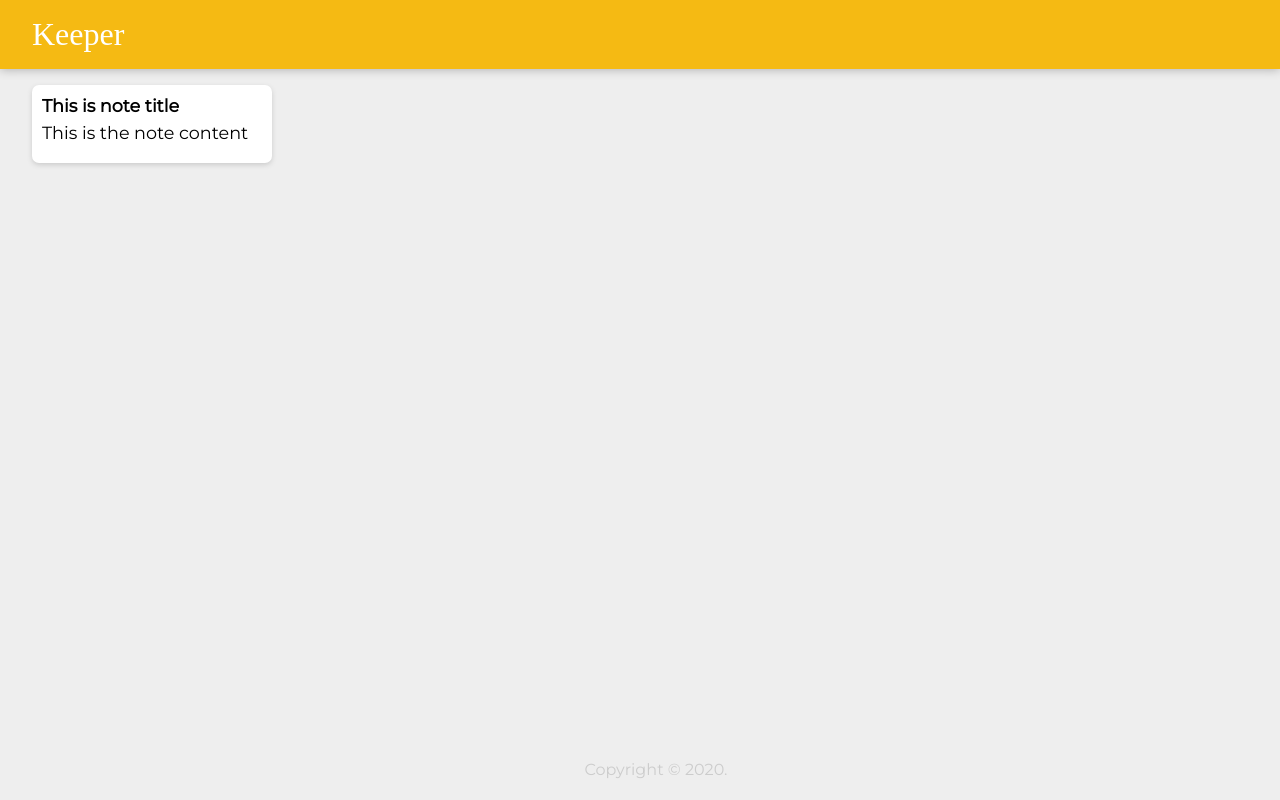
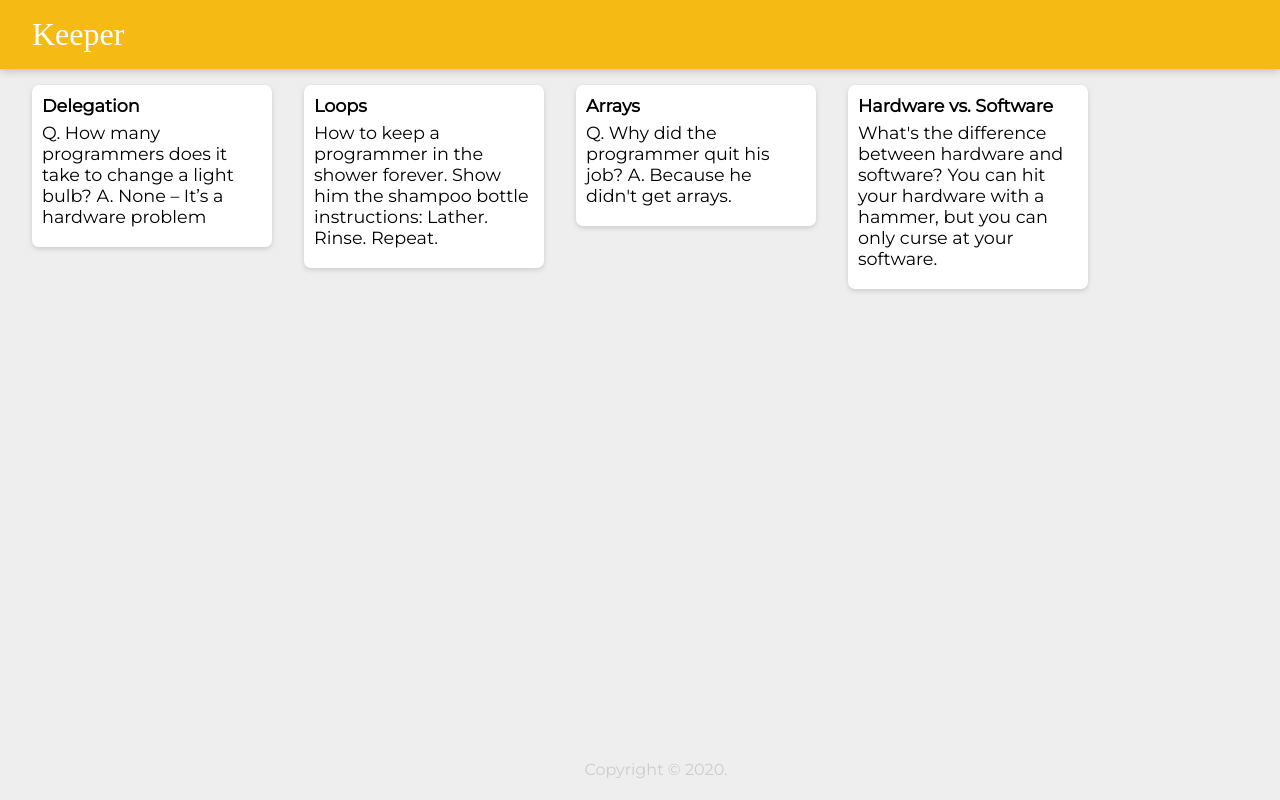
Before and after one commit to RatoST/keeper-app, a React (Create React App) app: page / in a window 1280 px wide. Built offline with nearby package versions, Linux system fonts and the light colour scheme; a web font is replaced by a local one.

Commit message:
Inserted maps and props

```diff
--- a/src/components/App.jsx
+++ b/src/components/App.jsx
@@ -2,12 +2,24 @@
 import Header from "./Header";
 import Note from "./Note";
 import Footer from "./Footer";
+import notes from "../notes";
+
+function createNote(notes){
+    return (
+        <Note
+            key={notes.key}
+            title={notes.title}
+            content={notes.content}
+        />
+    );
+
+}
 
 function App () {
     return(
         <div>
             <Header />
-            <Note />
+            {notes.map(createNote)}
             <Footer />
         </div>
     );
--- a/src/components/Note.jsx
+++ b/src/components/Note.jsx
@@ -1,10 +1,10 @@
 import React from "react";
 
-function Note(){
+function Note(props){
     return (
         <div className="note">
-            <h1>This is note title</h1>
-            <p>This is the note content</p>
+            <h1>{props.title}</h1>
+            <p>{props.content}</p>
         </div>
     );
 }
--- /dev/null
+++ b/src/notes.js
@@ -0,0 +1,28 @@
+const notes = [
+  {
+    key: 1,
+    title: "Delegation",
+    content:
+      "Q. How many programmers does it take to change a light bulb? A. None – It’s a hardware problem"
+  },
+  {
+    key: 2,
+    title: "Loops",
+    content:
+      "How to keep a programmer in the shower forever. Show him the shampoo bottle instructions: Lather. Rinse. Repeat."
+  },
+  {
+    key: 3,
+    title: "Arrays",
+    content:
+      "Q. Why did the programmer quit his job? A. Because he didn't get arrays."
+  },
+  {
+    key: 4,
+    title: "Hardware vs. Software",
+    content:
+      "What's the difference between hardware and software? You can hit your hardware with a hammer, but you can only curse at your software."
+  }
+];
+
+export default notes;
```
